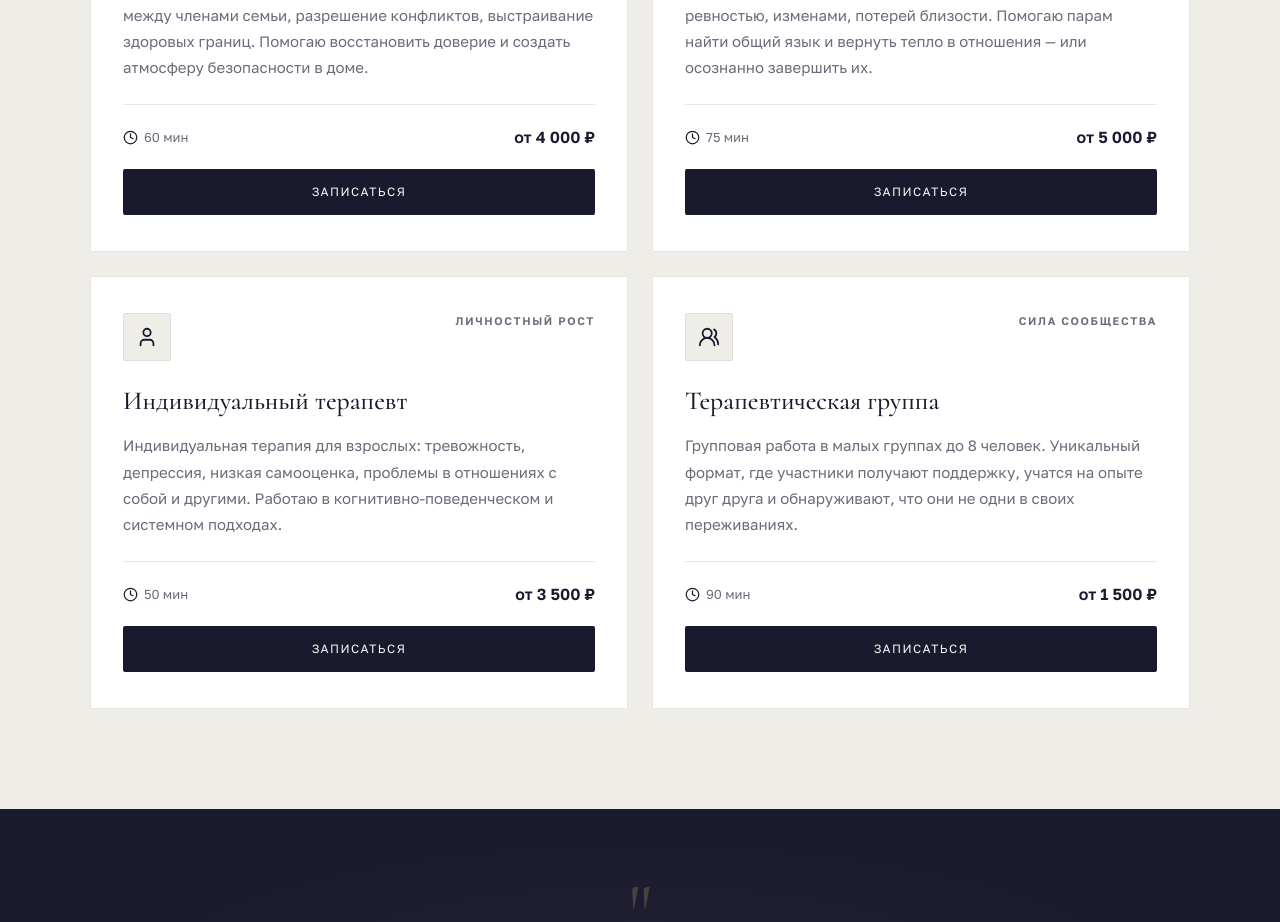
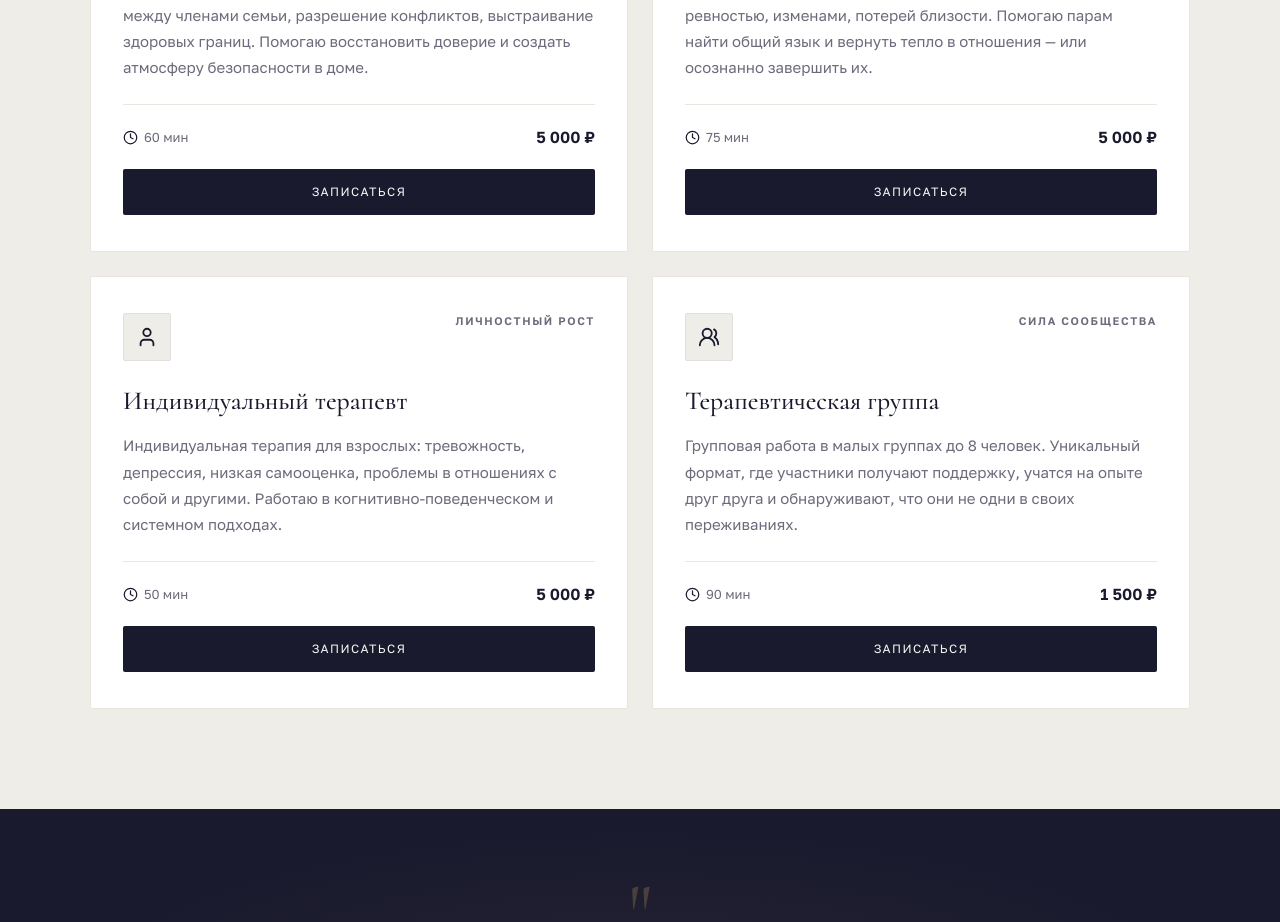
Before and after one commit to pr-poehali-dev/family-psychologist-website, a React (Vite) app: page / in a window 1280 px wide. Shown: the part 2200-3122 px from the top of the page. Built offline with nearby package versions, Linux system fonts and the light colour scheme.

Commit message:
Обновление цен на услуги

```diff
--- a/src/pages/Index.tsx
+++ b/src/pages/Index.tsx
@@ -12,7 +12,7 @@ const services = [
     description:
       "Работа с семьёй как системой: улучшение взаимопонимания между членами семьи, разрешение конфликтов, выстраивание здоровых границ. Помогаю восстановить доверие и создать атмосферу безопасности в доме.",
     duration: "60 мин",
-    price: "от 4 000 ₽",
+    price: "5 000 ₽",
   },
   {
     icon: "Users",
@@ -21,7 +21,7 @@ const services = [
     description:
       "Консультации для пар: работа с кризисами в отношениях, ревностью, изменами, потерей близости. Помогаю парам найти общий язык и вернуть тепло в отношения — или осознанно завершить их.",
     duration: "75 мин",
-    price: "от 5 000 ₽",
+    price: "5 000 ₽",
   },
   {
     icon: "User",
@@ -30,7 +30,7 @@ const services = [
     description:
       "Индивидуальная терапия для взрослых: тревожность, депрессия, низкая самооценка, проблемы в отношениях с собой и другими. Работаю в когнитивно-поведенческом и системном подходах.",
     duration: "50 мин",
-    price: "от 3 500 ₽",
+    price: "5 000 ₽",
   },
   {
     icon: "UsersRound",
@@ -39,7 +39,7 @@ const services = [
     description:
       "Групповая работа в малых группах до 8 человек. Уникальный формат, где участники получают поддержку, учатся на опыте друг друга и обнаруживают, что они не одни в своих переживаниях.",
     duration: "90 мин",
-    price: "от 1 500 ₽",
+    price: "1 500 ₽",
   },
 ];
 
```
